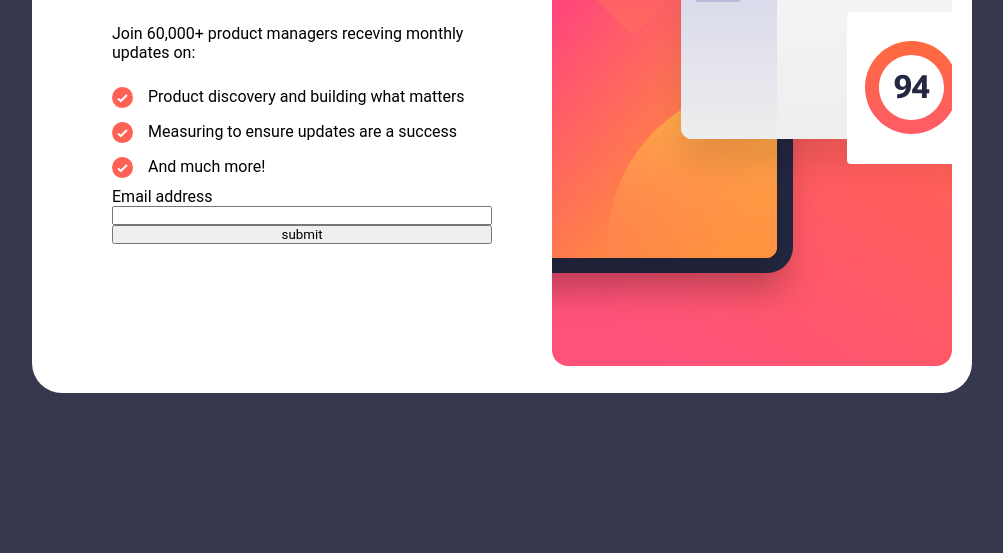
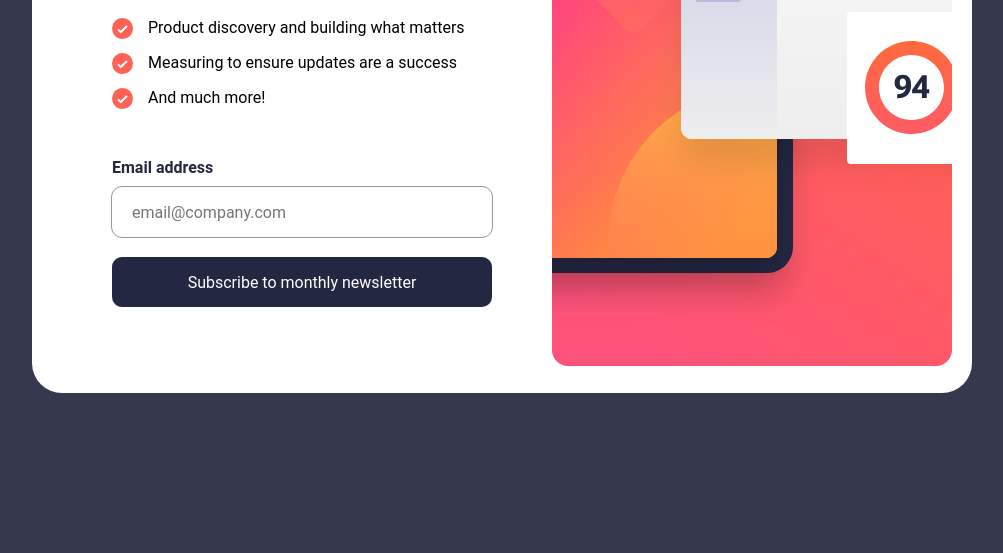
Before and after one commit to Cesarcasas0737/newsletter_sign_up, a website: page dist/index.html in a window 1280 px wide. Shown: the part 247-800 px from the top of the page, without its empty margins (138-1141 px from the left). Drawn offline with Linux system fonts and the light colour scheme.

Commit message:
completed content div

```diff
--- a/dist/index.html
+++ b/dist/index.html
@@ -4,7 +4,7 @@
     <meta charset="UTF-8">
     <meta http-equiv="X-UA-Compatible" content="IE=edge">
     <meta name="viewport" content="width=device-width, initial-scale=1.0">
-    <title>Document</title>
+    <title>Newletter</title>
     <link rel="stylesheet" href="./styles/style.css">
 </head>
 <body>
@@ -25,9 +25,9 @@
                 And much more!
             </li>
             <form>
-                <label for="email">Email address</label>
-                <input type="email">
-                <input type="submit" value="submit">
+                <label for="email" id="emailLabel">Email address</label>
+                <input type="email" id="emailInput" placeholder="email@company.com">
+                <button type="submit" id="submit" value="submit">Subscribe to monthly newsletter</button>
             </form>
 
         </div>
--- a/dist/styles/style.css
+++ b/dist/styles/style.css
@@ -2,6 +2,20 @@
   margin: 0;
   padding: 0;
   font-family: "Roboto", sans-serif;
+}
+
+form,
+input,
+textarea,
+select,
+button {
+  margin: 0;
+  padding: 0;
+  border: none;
+  background: none;
+  font: inherit;
+  color: inherit;
+  outline: none;
 }
 
 body {
@@ -29,7 +43,7 @@ body {
 }
 #content .left-content h1 {
   padding-top: 20px;
-  padding-bottom: 20px;
+  padding-bottom: 15px;
   color: hsl(234, 29%, 20%);
   font-size: 52px;
 }
@@ -48,6 +62,36 @@ body {
   display: flex;
   flex-direction: column;
 }
+#content .left-content label {
+  color: hsl(234, 29%, 20%);
+}
+#content .left-content #emailLabel {
+  padding-top: 40px;
+  font-weight: bold;
+  color: hsl(234, 29%, 20%);
+}
+#content .left-content #emailInput {
+  margin-top: 10px;
+  margin-bottom: 20px;
+  border-radius: 10px;
+  height: 50px;
+  outline: hsl(231, 7%, 60%) 1px solid;
+  display: flex;
+  flex-direction: column;
+  align-items: center;
+  padding-left: 20px;
+  font-size: 16px;
+}
+#content .left-content #emailInput:hover {
+  border-color: hsl(234, 29%, 20%);
+}
+#content .left-content #submit {
+  height: 50px;
+  border-radius: 10px;
+  color: hsl(0, 0%, 100%);
+  background-color: hsl(234, 29%, 20%);
+  font-size: 16px;
+}
 #content .right-content {
   width: 100%;
   height: 100%;
--- a/dist/styles/style.scss
+++ b/dist/styles/style.scss
@@ -4,6 +4,19 @@
     margin: 0;
     padding: 0;
     font-family: 'Roboto', sans-serif;
+}
+form,
+input,
+textarea,
+select,
+button {
+  margin: 0;
+  padding: 0;
+  border: none;
+  background: none;
+  font: inherit;
+  color: inherit;
+  outline: none;
 }
 body{
     display: flex;
@@ -29,7 +42,7 @@ body{
 
         h1{
             padding-top: 20px;
-            padding-bottom: 20px;
+            padding-bottom: 15px;
             color: $darkSlateGrey;
             font-size: 52px;
         }
@@ -48,6 +61,37 @@ body{
             display: flex;
             flex-direction: column;
         }
+        label{
+            color: $darkSlateGrey;
+        }
+        #emailLabel{
+            padding-top: 40px;
+            font-weight: bold;
+            color: $darkSlateGrey;
+        }
+        #emailInput{
+            margin-top: 10px;
+            margin-bottom: 20px;
+            border-radius: 10px;
+            height: 50px;
+
+            outline: $grey 1px solid;
+            display: flex;
+            flex-direction: column;
+            align-items: center;
+            padding-left: 20px;
+            font-size: 16px;
+            &:hover{
+                border-color: $darkSlateGrey;
+            }
+        }
+        #submit{
+            height: 50px;
+            border-radius: 10px;
+            color: $white;
+            background-color: $darkSlateGrey;
+            font-size: 16px;
+        }
     }
 
     .right-content{
```
Also changed, not shown: 1 other file.
